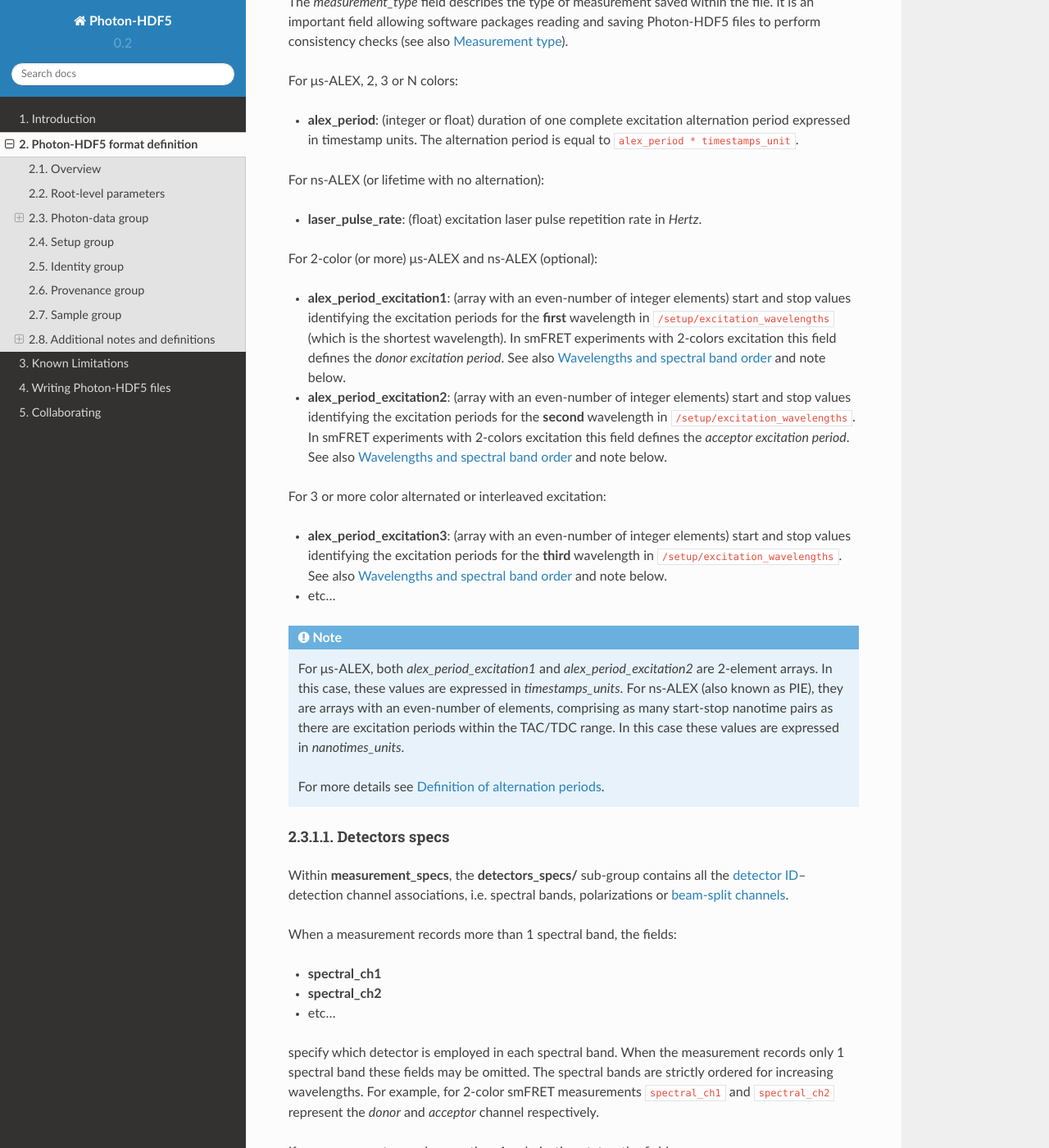
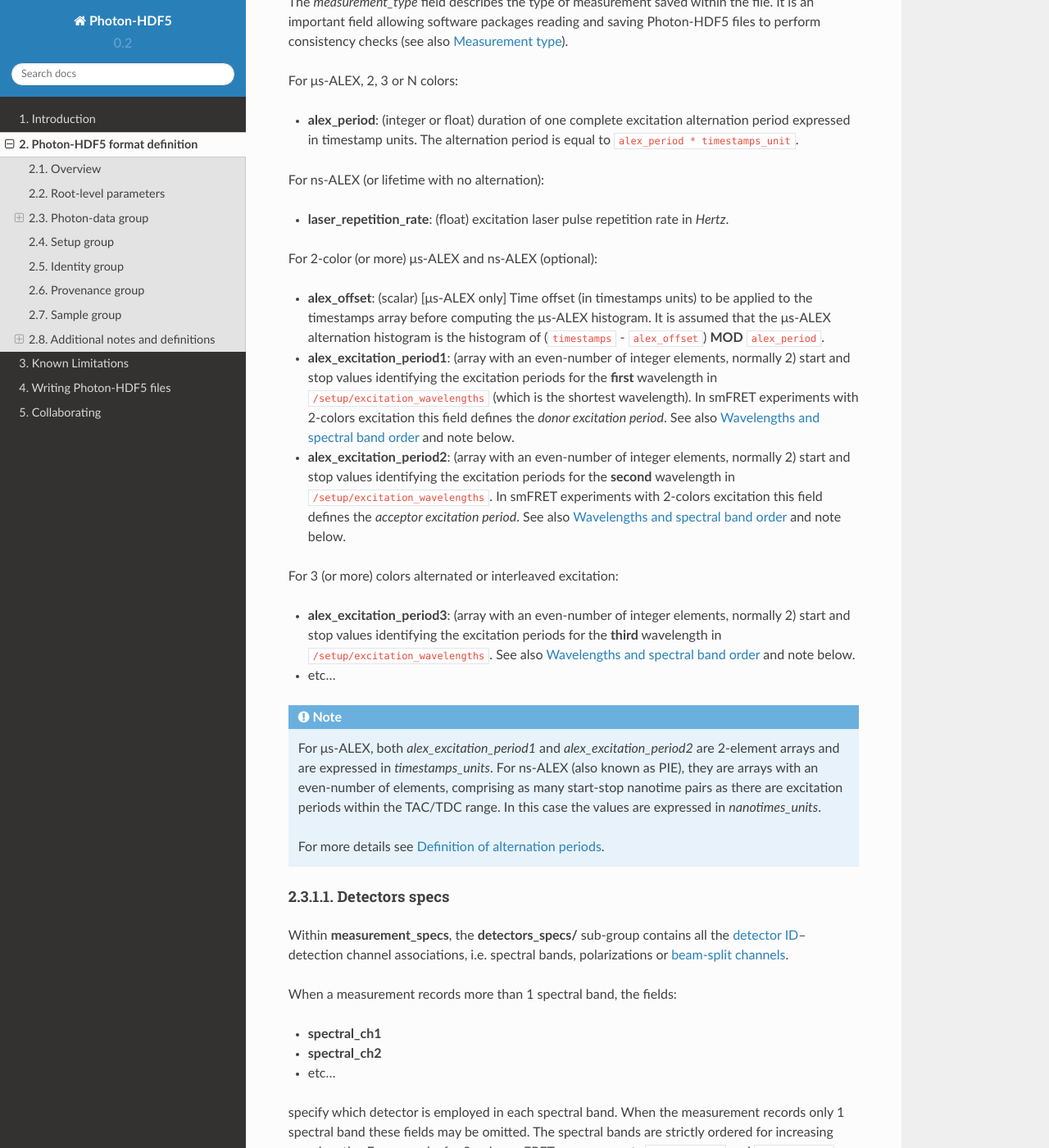
Before and after one commit to Photon-HDF5/photon-hdf5, a Sphinx documentation site: the page built from docs/phdata.rst, in a window 1280 px wide and 1400 px high, scrolled down 3966 px. Shown: the whole window at 82% size. Built offline with Sphinx 7.4.7 and the Read the Docs theme 2.0.0, drawn with Linux system fonts in a browser that asks for light colours; some of the changed text lies outside the part shown.

Commit message:
Field renames to address and close #16.
alex_period_excitationN -> alex_excitation_periodN
laser_pulse_rate -> laser_repetition_rate

```diff
--- a/docs/phdata.rst
+++ b/docs/phdata.rst
@@ -129,44 +129,48 @@ For μs-ALEX, 2, 3 or N colors:
 
 For ns-ALEX (or lifetime with no alternation):
 
-- **laser_pulse_rate**: (float) excitation laser pulse repetition rate in
+- **laser_repetition_rate**: (float) excitation laser pulse repetition rate in
   *Hertz*.
 
 For 2-color (or more) μs-ALEX and ns-ALEX (optional):
 
-- **alex_period_excitation1**: (array with an even-number of integer
-  elements) start and stop values identifying the excitation periods for
-  the **first** wavelength in ``/setup/excitation_wavelengths`` (which is the
-  shortest wavelength).
+- **alex_offset**: (scalar) [μs-ALEX only] Time offset (in timestamps units)
+  to be applied to the timestamps array before computing the μs-ALEX histogram.
+  It is assumed that the μs-ALEX alternation histogram is the histogram of
+  (``timestamps`` - ``alex_offset``) **MOD** ``alex_period``.
+
+- **alex_excitation_period1**: (array with an even-number of integer
+  elements, normally 2) start and stop values identifying the excitation
+  periods for the **first** wavelength in ``/setup/excitation_wavelengths``
+  (which is the shortest wavelength).
   In smFRET experiments with 2-colors excitation this field defines the
   *donor excitation period*.
   See also :ref:`wavelengths_order` and note below.
 
-- **alex_period_excitation2**: (array with an even-number of integer
-  elements) start and stop values identifying the excitation periods for
-  the **second** wavelength in ``/setup/excitation_wavelengths``.
+- **alex_excitation_period2**: (array with an even-number of integer
+  elements, normally 2) start and stop values identifying the excitation
+  periods for the **second** wavelength in ``/setup/excitation_wavelengths``.
   In smFRET experiments with 2-colors excitation this field defines the
   *acceptor excitation period*.
   See also :ref:`wavelengths_order` and note below.
 
-For 3 or more color alternated or interleaved excitation:
+For 3 (or more) colors alternated or interleaved excitation:
 
-- **alex_period_excitation3**: (array with an even-number of integer
-  elements) start and stop values identifying the excitation periods for
-  the **third** wavelength in ``/setup/excitation_wavelengths``.
+- **alex_excitation_period3**: (array with an even-number of integer
+  elements, normally 2) start and stop values identifying the excitation
+  periods for the **third** wavelength in ``/setup/excitation_wavelengths``.
   See also :ref:`wavelengths_order` and note below.
 
 - etc...
 
 .. note::
 
-    For μs-ALEX, both *alex_period_excitation1* and *alex_period_excitation2*
-    are 2-element arrays. In this case, these values are expressed in
-    *timestamps_units*.
+    For μs-ALEX, both *alex_excitation_period1* and *alex_excitation_period2*
+    are 2-element arrays and are expressed in *timestamps_units*.
     For ns-ALEX (also known as PIE), they are arrays with an even-number
     of elements, comprising as many start-stop nanotime pairs as
     there are excitation periods within the TAC/TDC range.
-    In this case these values are expressed in *nanotimes_units*.
+    In this case the values are expressed in *nanotimes_units*.
 
     For more details see :ref:`alex_period_def`.
 
@@ -443,9 +447,9 @@ For examples, for μs-ALEX and ns-ALEX (or PIE) the excitation wavelengths
 1. *donor excitation wavelength*,
 2. *acceptor excitation wavelength*
 
-Similarly, the donor (or acceptor) excitation period is defined by
-``/photon_data/measurement_specs/alex_period_excitation1``
-(or ``/photon_data/measurement_specs/alex_period_excitation2``).
+Similarly, the donor (or acceptor) excitation period range is defined by
+``/photon_data/measurement_specs/alex_excitation_period1``
+(or ``/photon_data/measurement_specs/alex_excitation_period2``).
 
 Finally the donor (or acceptor) detector number is defined in
 ``/photon_data/measurement_specs/detectors_specs/spectral_ch1``
@@ -460,31 +464,29 @@ Definition of alternation periods
 Note for μs-ALEX
 """"""""""""""""
 
-The *alex_period_excitation1* and *alex_period_excitation2* fields allow
-defining photons detected during donor or acceptor excitation. As an
-example, let's define the array
+The fields *alex_offset*, *alex_excitation_period1* and *alex_excitation_period2*
+define the excitation period for each excitation source. The alternation
+histogram is the histogram of the following quantity:
 
-``A`` = ``timestamps`` *MODULO* ``alex_period``
+``A`` = (``timestamps`` - ``alex_offset``) **MODULO** ``alex_period``
 
-as the array of timestamps modulo the μs-ALEX alternation period.
-Photons emitted during the donor period (respectively, acceptor
-period) are obtained by applying one of these two conditions:
+Note that ``alex_offset`` must be a value that shifts the timestamps in a way
+that the resulting alternation histogram has uninterrupted excitation periods
+for each excitation source. It can be thought as the delay between the start
+of the timestamping and the start of the alternation modulation.
+In most cases this is just an empirical parameter depending on the
+specific setup.
 
--  ``(A > start) and (A < stop)`` when ``start < stop`` (*internal
-   range*)
+Photons emitted during the donor period (or, respectively, acceptor
+period) are obtained by applying the condition:
 
--  ``(A > start) or  (A < stop)`` when ``start > stop`` (*external
-   range*).
+-  ``(A >= start) and (A < stop)``
 
 .. figure:: /images/alternation_range.png
-    :alt: Illustration of the internal and external ranges
+    :alt: μs-ALEX alternation histogram with marked excitation ranges.
     :align: center
 
     Alternation histogram showing selection for the donor and acceptor periods.
-    In this case the donor period is defined as an "external range" (2850, 580)
-    while the acceptor period is defined as an "internal range" (900, 2580).
-    This situation is due to the ALEX period being out of phase with respect
-    to the time stamping clock.
 
 
 .. _measurement_type:
```
